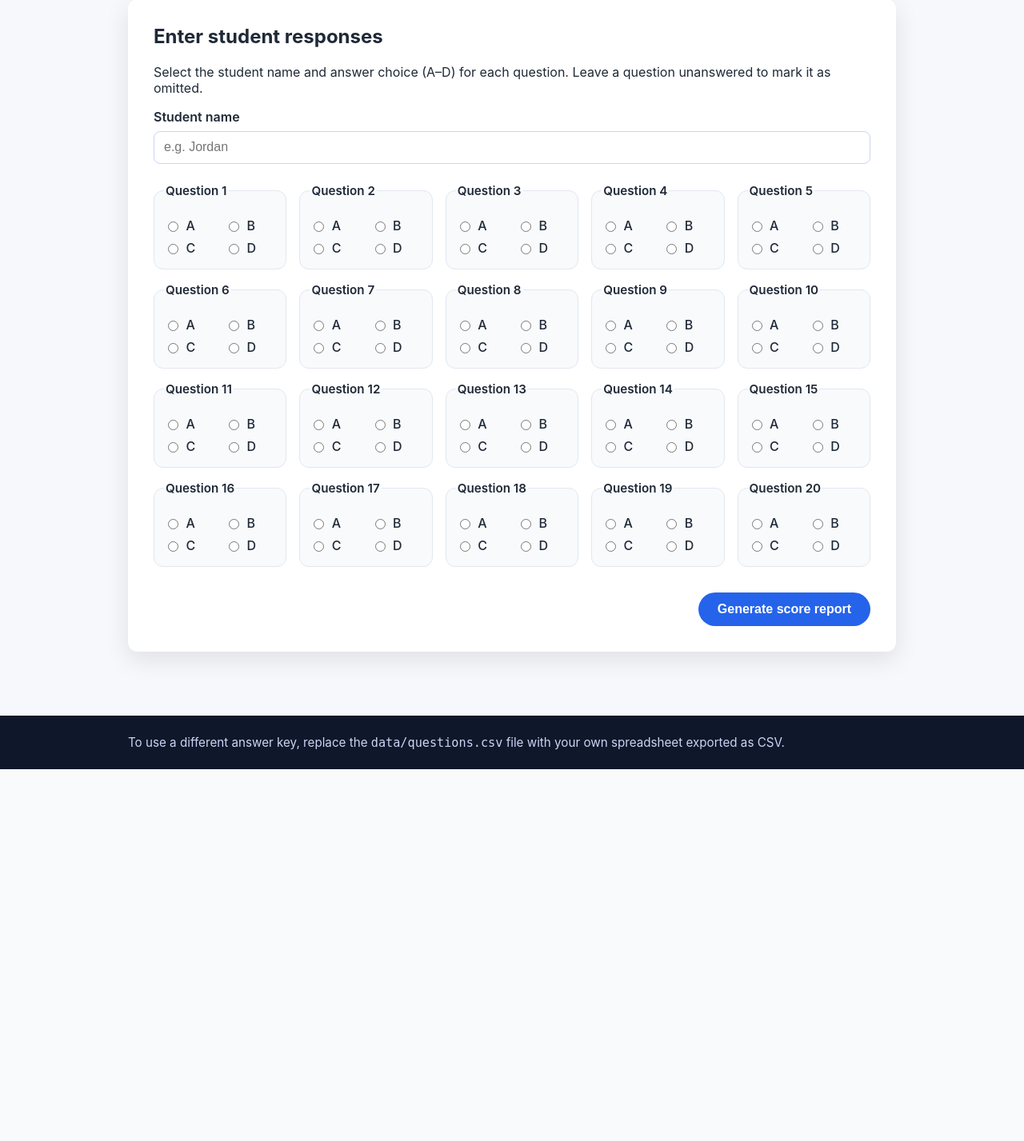
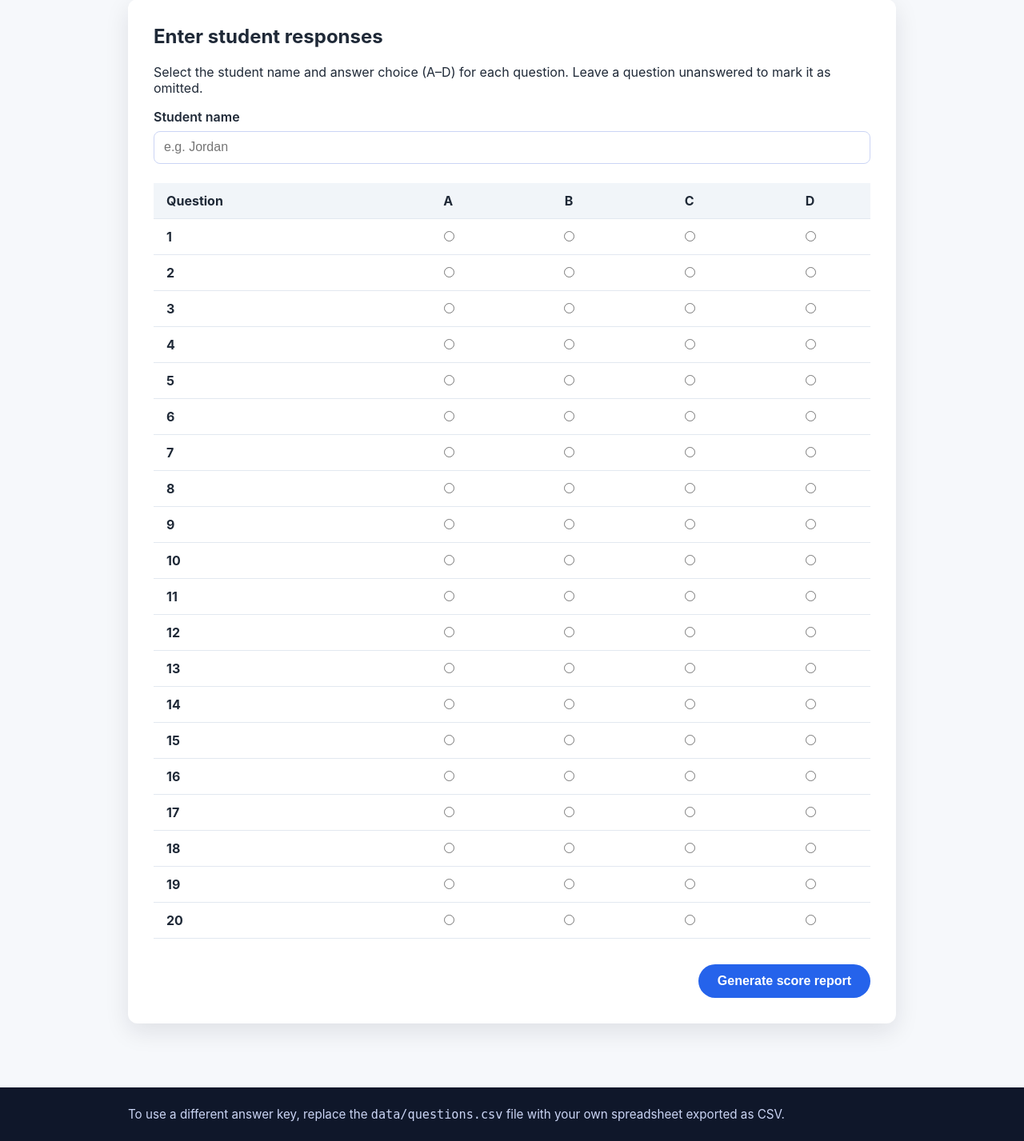
Before and after one commit to budmaash/Web-App, a Flask app: page / in a window 1280 px wide. Shown: the part 143-1570 px from the top of the page at 80% size. Before the commit the page ends 1105 px from the top, so only its background shows below. Run offline with Flask 3, Linux system fonts and the light colour scheme.

Commit message:
Align answer choices in rows by question

```diff
--- a/static/styles.css
+++ b/static/styles.css
@@ -177,6 +177,38 @@ table thead {
   background-color: #f1f5f9;
 }
 
+.answer-table th:first-child {
+  text-align: left;
+}
+
+.answer-table .choice-heading,
+.answer-table .choice-cell {
+  text-align: center;
+}
+
+.choice-label {
+  display: inline-flex;
+  align-items: center;
+  justify-content: center;
+  gap: 0.4rem;
+}
+
+.choice-label input[type="radio"] {
+  accent-color: #2563eb;
+}
+
+.sr-only {
+  position: absolute;
+  width: 1px;
+  height: 1px;
+  padding: 0;
+  margin: -1px;
+  overflow: hidden;
+  clip: rect(0, 0, 0, 0);
+  white-space: nowrap;
+  border: 0;
+}
+
 .question-table tr.correct td {
   background-color: #ecfdf5;
 }
--- a/templates/index.html
+++ b/templates/index.html
@@ -9,25 +9,37 @@
         <label for="student_name">Student name</label>
         <input type="text" name="student_name" id="student_name" placeholder="e.g. Jordan" />
       </div>
-      <div class="question-grid">
+      <div class="table-wrapper">
+        <table class="answer-table">
+          <thead>
+            <tr>
+              <th scope="col">Question</th>
+              {% for choice in ['A', 'B', 'C', 'D'] %}
+                <th scope="col" class="choice-heading">{{ choice }}</th>
+              {% endfor %}
+            </tr>
+          </thead>
+          <tbody>
             {% for question in questions %}
-          <fieldset class="question-field">
-            <legend>Question {{ question.number }}</legend>
-            <div class="answer-options" role="group" aria-label="Answer choices for question {{ question.number }}">
+              <tr>
+                <th scope="row">{{ question.number }}</th>
                 {% for choice in ['A', 'B', 'C', 'D'] %}
-                <div class="answer-option">
+                  <td class="choice-cell">
+                    <label class="choice-label" for="q_{{ question.number }}_{{ choice }}">
                       <input
                         type="radio"
                         name="q_{{ question.number }}"
                         id="q_{{ question.number }}_{{ choice }}"
                         value="{{ choice }}"
                       />
-                  <label for="q_{{ question.number }}_{{ choice }}">{{ choice }}</label>
-                </div>
+                      <span class="sr-only">Choice {{ choice }}</span>
+                    </label>
+                  </td>
                 {% endfor %}
-            </div>
-          </fieldset>
+              </tr>
             {% endfor %}
+          </tbody>
+        </table>
       </div>
       <div class="form-actions">
         <button type="submit">Generate score report</button>
```
Lines whose indentation alone changed are shown as unchanged.
